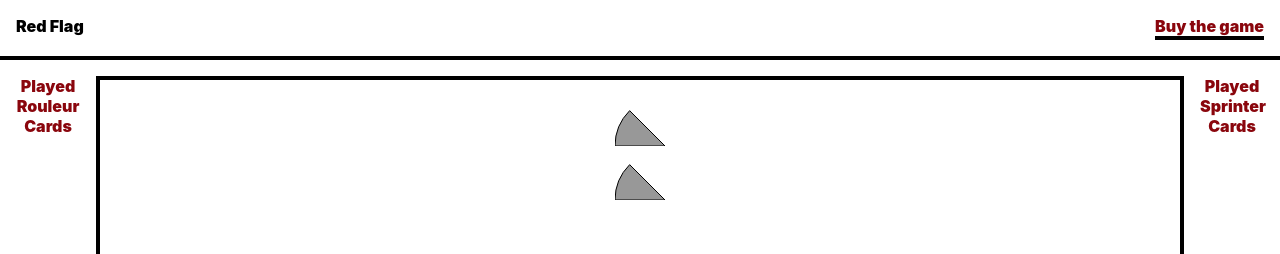
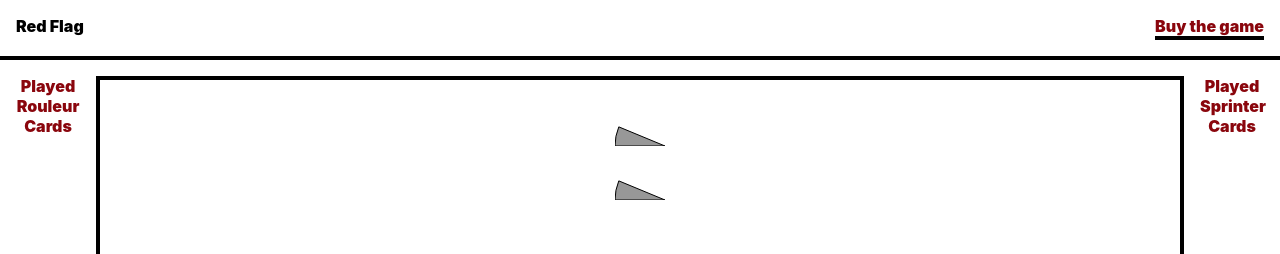
Before and after one commit to jon-athan-hall/red-flag, a React (Create React App) app: page / in a window 1280 px wide. Shown: the top 254 px of the page. Built offline with nearby package versions, Linux system fonts and the light colour scheme.

Commit message:
Finish the geometry with all square tile types.

```diff
--- a/src/features/board/board.tsx
+++ b/src/features/board/board.tsx
@@ -35,10 +35,10 @@ const calculateOffsets = (direction: Direction, currentOffset: Offset) => {
 };
 
 const Board = ({ stage }: BoardProps): JSX.Element => {
-  // Use stage[9] for curves.
-  const squares = TRACK_TILES[stage[9]].map((square, index) => {
+  const squares = TRACK_TILES[stage[10]].map((square, index) => {
+    console.log(square.tileType);
     return (
-      <Square terrainType={square.terrainType} tileType={square.tileType} />
+      <Square key={index} terrainType={square.terrainType} tileType={square.tileType} />
     );
   });
 
--- a/src/features/square/square.tsx
+++ b/src/features/square/square.tsx
@@ -1,40 +1,72 @@
 import { TerrainType, TileType, SquareObject } from './square-types';
-import Lane from '../lane/lane';
 import './square.css';
 
 interface SquareProps extends SquareObject {
 };
 
-const SIZE = 50;
+/**
+ * Numerical constants used to create different svg paths calculated
+ * here instead of within the component.
+ */
+const W = 50;
+const SHARP_RIGHT_ENDPOINT = {
+  X: W - (W * Math.cos(Math.PI / 4)),
+  Y: W - (W * Math.sin(Math.PI / 4))
+};
+const SHARP_LEFT_ENDPOINT = {
+  X: W * Math.cos(Math.PI / 4),
+  Y: W - (W * Math.sin(Math.PI / 4))
+};
+const SOFT_RIGHT_ENDPOINT = {
+  X: W - (W * Math.cos(Math.PI / 8)),
+  Y: W - (W * Math.sin(Math.PI / 8))
+};
+const SOFT_LEFT_ENDPOINT = {
+  X: W * Math.cos(Math.PI / 8),
+  Y: W - (W * Math.sin(Math.PI / 8))
+};
 
 const Square = ({ terrainType = TerrainType.DEFAULT, tileType }: SquareProps): JSX.Element => {
-  let shapes = [];
+  let svgElement;
 
   switch (tileType) {
     case TileType.STRAIGHT:
-      shapes.push(<rect x="1" y="0" width="48" height={`${SIZE}`} />);
-      shapes.push(<path d={`M 0 ${SIZE} L 0 0 M ${SIZE} ${SIZE} L ${SIZE} 0`} />);
-      shapes.push(<path d={`M ${SIZE / 2} ${SIZE} L ${SIZE / 2} 0`} />);
+      svgElement =
+        <svg height={W} width={W}>
+          <rect x="1" y="0" width="48" height={`${W}`} />
+          <path d={`M 0 ${W} L 0 0 M ${W} ${W} L ${W} 0`} />
+          <path d={`M ${W / 2} ${W} L ${W / 2} 0`} />
+        </svg>;
       break;
     case TileType.SHARP_RIGHT:
-      shapes.push(<path d={`M 0 ${SIZE} A ${SIZE} ${SIZE} 0 0 1 ${SIZE - (SIZE * Math.sin(Math.PI / 4))} ${SIZE - (SIZE * Math.cos(Math.PI / 4))} L ${SIZE} ${SIZE} Z`} />);
+      svgElement =
+        <svg height={W} width={W}>
+          <path d={`M 0 ${W} A ${W} ${W} 0 0 1 ${SHARP_RIGHT_ENDPOINT.X} ${SHARP_RIGHT_ENDPOINT.Y} L ${W} ${W} Z`} />
+        </svg>;
+      break;
+    case TileType.SHARP_LEFT:
+      svgElement =
+        <svg height={W} width={W}>
+          <path d={`M ${W} ${W} A ${W} ${W} 0 0 0 ${SHARP_LEFT_ENDPOINT.X} ${SHARP_LEFT_ENDPOINT.Y} L 0 ${50} Z`} />
+        </svg>;
+      break;
+    case TileType.SOFT_RIGHT:
+      svgElement =
+        <svg height={W} width={W}>
+          <path d={`M 0 ${W} A ${W} ${W} 0 0 1 ${SOFT_RIGHT_ENDPOINT.X} ${SOFT_RIGHT_ENDPOINT.Y} L ${W} ${W} Z`} />
+        </svg>;
+      break;
+    case TileType.SOFT_LEFT:
+      svgElement =
+        <svg height={W} width={W}>
+          <path d={`M ${W} ${W} A ${W} ${W} 0 0 0 ${SOFT_LEFT_ENDPOINT.X} ${SOFT_LEFT_ENDPOINT.Y} L 0 ${50} Z`} />
+        </svg>;
+      break;
   };
 
-
-
-      /*
-        <path
-          d="M 0 50 A 50 50 0 0 1 50 0 L 50 50 Z"
-          fill="blue"
-          stroke="black"
-          strokeWidth="2"
-        />
-        */
   return (
     <div className={`Square Square--${terrainType}`}>
-      <svg height="50" width="50">
-        {shapes.map(path => path)}
-      </svg>
+      {svgElement}
     </div>
   );
 };
```
